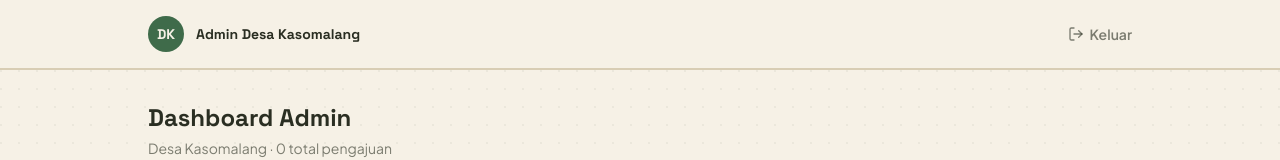
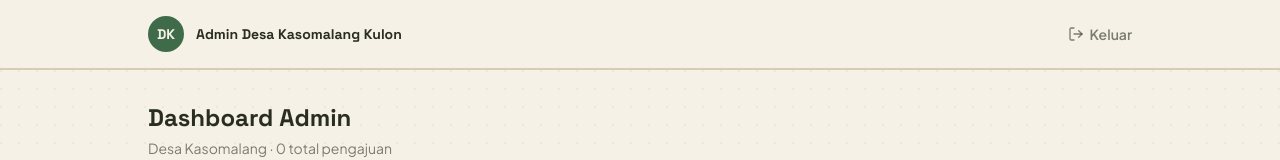
Before and after one commit to xxcode2/disdukdesa, a Next.js app in the folder desa-kasomalang/: page /admin in a window 1280 px wide. Shown: the top 160 px of the page. Built offline with nearby package versions, Linux system fonts and the light colour scheme; no server answers; the database is empty.

Commit message:
Update AdminHeader.tsx

```diff
--- a/desa-kasomalang/src/components/admin/AdminHeader.tsx
+++ b/desa-kasomalang/src/components/admin/AdminHeader.tsx
@@ -10,7 +10,7 @@ export function AdminHeader() {
             DK
           </span>
           <span className="leading-tight">
-            <span className="block font-display font-bold text-sm text-tinta">Admin Desa Kasomalang</span>
+            <span className="block font-display font-bold text-sm text-tinta">Admin Desa Kasomalang Kulon</span>
           </span>
         </Link>
         <LogoutButton />
```
